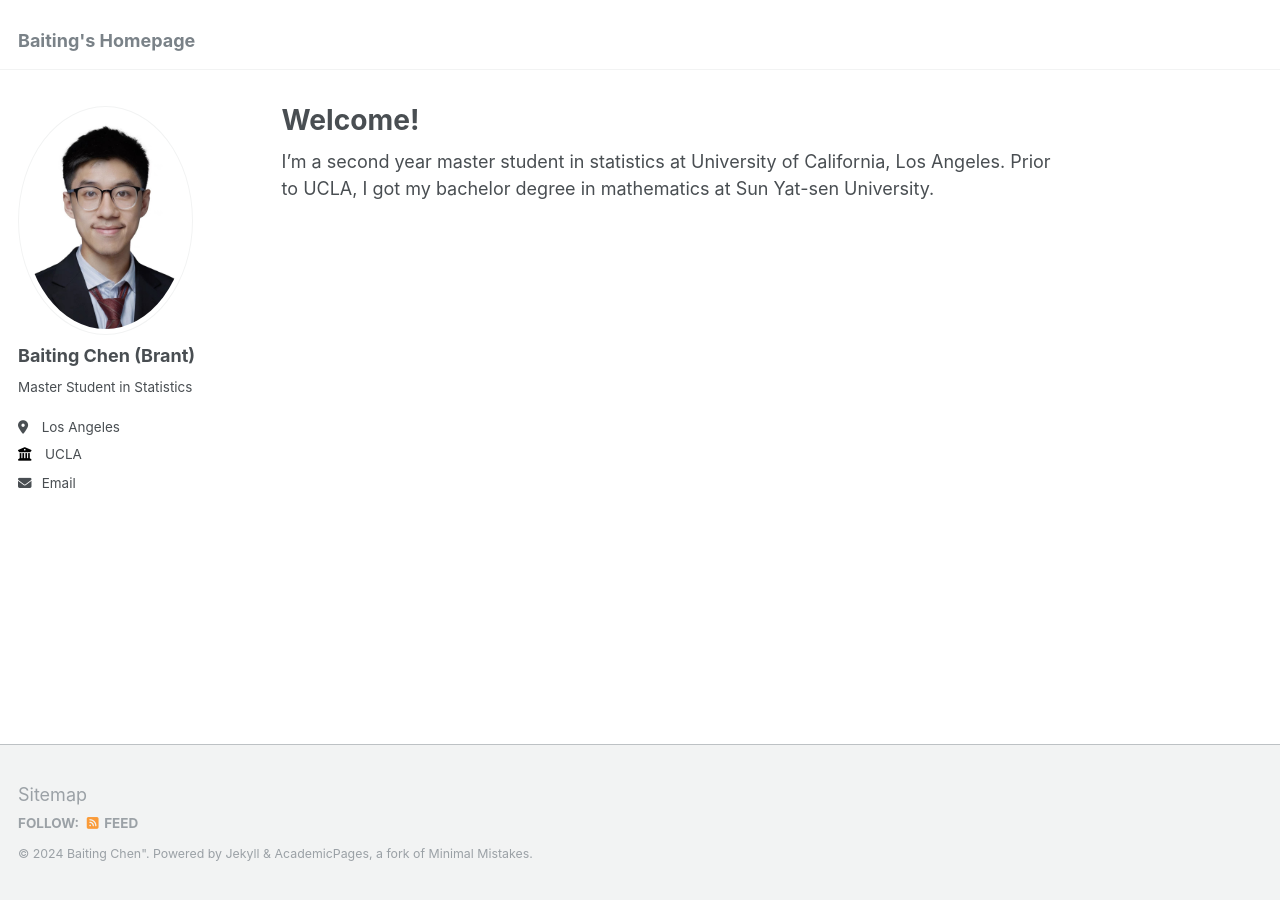
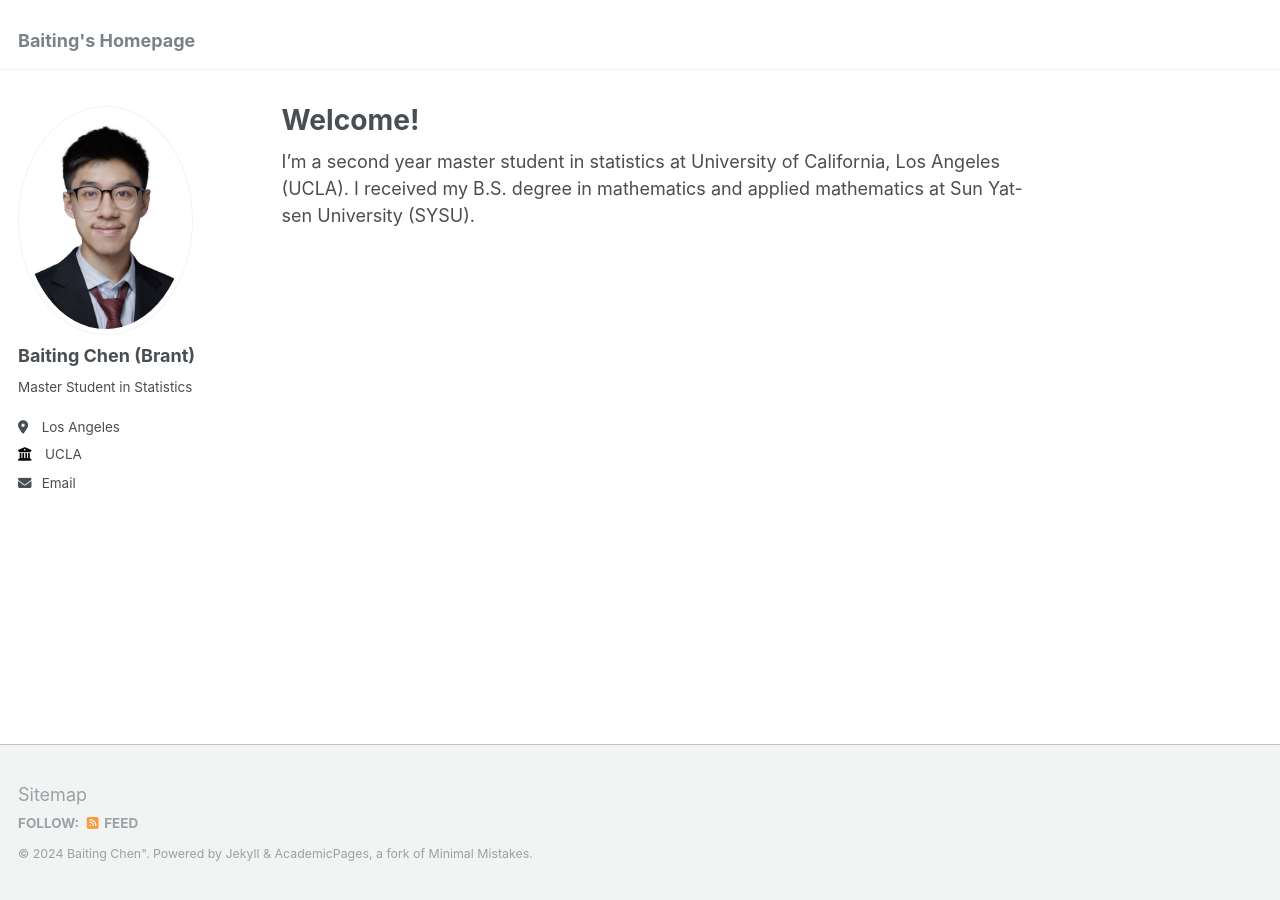
Before and after one commit to baiting0522/baiting0522.github.io, a Jekyll site: the page built from _pages/about.md, in a window 1280 px wide. Built offline with Jekyll 4.4.1, drawn with Linux system fonts in a browser that asks for light colours.

Commit message:
Update about.md

```diff
--- a/_pages/about.md
+++ b/_pages/about.md
@@ -7,4 +7,4 @@ redirect_from:
   - /about.html
 ---
 
-I'm a second year master student in statistics at University of California, Los Angeles. Prior to UCLA, I got my bachelor degree in mathematics at Sun Yat-sen University.
+I'm a second year master student in statistics at University of California, Los Angeles (UCLA). I received my B.S. degree in mathematics and applied mathematics at Sun Yat-sen University (SYSU).
```
